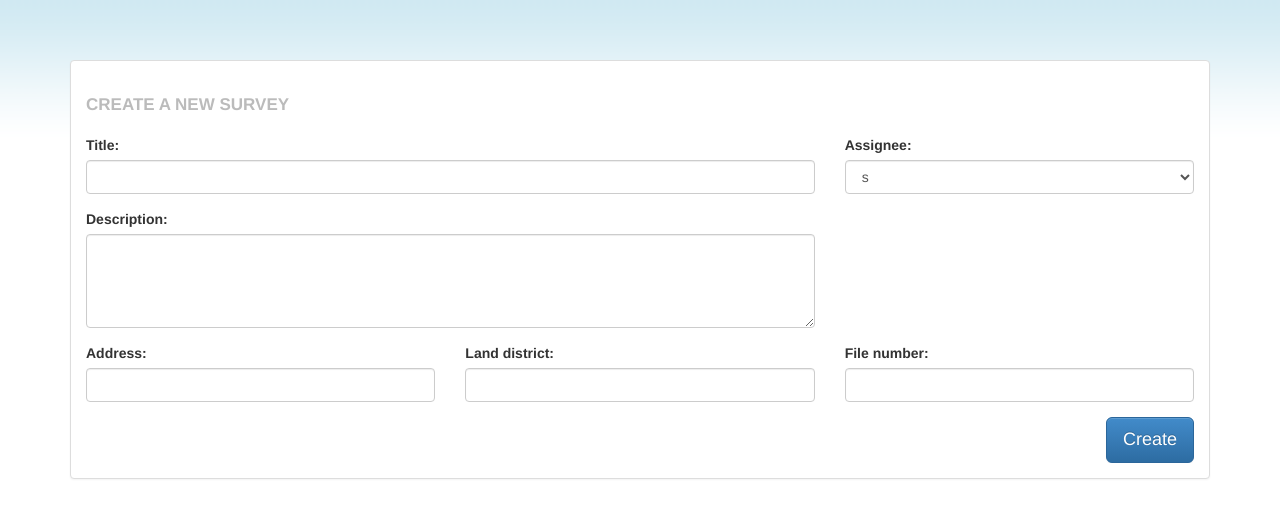
After one commit to bjacklyn/seng422, a Django app: template templates/surveys/create_survey_page.html in a window 1280 px wide. The commit adds this page. Shown: the top 518 px of the page. Run offline with Django 3.2, Linux system fonts and the light colour scheme; data comes from the database, SQL or seed files in the repository; tables that the repository leaves empty hold one stand-in row (values such as "Sample post"); the template is opened without the code that fills it: values that come from a table or form of the project are taken from there, most other values are stand-ins (such as "Sample title", 1, 10 or a date in 2020); parts of the project's set-up code (start-up, migrations or seed data) failed here and were passed over; some libraries are stand-ins or nearby versions.

Commit message:
Created 'Create Survey' page and implemented survey deletion

```diff
--- /dev/null
+++ b/surveys/forms.py
@@ -0,0 +1,23 @@
+from django import forms
+from django.contrib.auth.models import User, Group
+from surveys.models import Survey
+
+class CreateSurveyForm(forms.ModelForm):
+    class Meta:
+        model = Survey
+        fields = ('assignee', 'title', 'description', 'address', 'land_district', 'file_number' # Mandatory fields
+                    )
+        widgets = {
+            'description': forms.Textarea(attrs={'rows':4})
+        }
+
+    def __init__(self, *args, **kwargs):
+        super(CreateSurveyForm, self).__init__(*args, **kwargs)
+
+        # Add form-control class to all fields
+        for field in self.fields:
+            self.fields[field].widget.attrs['class'] = 'form-control'
+
+        # Remove default empty label "------" and only show user's in surveyor group
+        self.fields['assignee'].empty_label = None
+        self.fields['assignee'].queryset = User.objects.filter(groups__name="Surveyor")
--- a/surveys/models.py
+++ b/surveys/models.py
@@ -1,6 +1,33 @@
 from django.db import models
+from django.contrib.auth.models import User
 
 # Create your models here.
 class Survey(models.Model):
-    title = models.CharField(max_length=100)
-    created_date = models.DateTimeField('date created')
+    # Mandatory fields ----------------------------------------------------------------------------
+    creator = models.ForeignKey(User, editable=False, blank=False, related_name='survey_creator')
+    assignee = models.ForeignKey(User, blank=False, related_name='survey_assignee')
+
+    date_created = models.DateTimeField('date created', editable=False, auto_now_add=True)
+
+    title = models.CharField(max_length=100, blank=False)
+    address = models.CharField(max_length=100, blank=False)
+    land_district = models.CharField(max_length=100, blank=False)
+    description = models.CharField(max_length=255, blank=False)
+
+    file_number = models.PositiveIntegerField(blank=False)
+
+    # Plan Title ----------------------------------------------------------------------------
+    SURVEY_CHOICES = (
+        ('U', 'Unanswered'),
+        ('Y', 'Yes'),
+        ('N', 'N/A'),
+    )
+
+    #plan_title_type_of_plan = models.CharField(max_length=1, choices=SURVEY_CHOICES, blank=False, default='U')
+    #plan_title_legal_description = models.CharField(max_length=1, choices=SURVEY_CHOICES)
+    #plan_title_bcgs_no = models.CharField(max_length=1, choices=SURVEY_CHOICES)
+    #plan_title_scale_and_bar = models.CharField(max_length=1, choices=SURVEY_CHOICES)
+    #plan_title_legend = models.CharField(max_length=1, choices=SURVEY_CHOICES)
+    #plan_title_bearing = models.CharField(max_length=1, choices=SURVEY_CHOICES)
+    #plan_title_notation = models.CharField(max_length=1, choices=SURVEY_CHOICES)
+    #plan_title_north_point = models.CharField(max_length=1, choices=SURVEY_CHOICES)
--- /dev/null
+++ b/templates/surveys/create_survey_page.html
@@ -0,0 +1,7 @@
+{% extends "base_site.html" %}
+
+{% block content %}
+
+	{% include "surveys/forms/create_survey_form.html" %}
+
+{% endblock %}
--- /dev/null
+++ b/templates/surveys/forms/create_survey_form.html
@@ -0,0 +1,56 @@
+<div class="panel panel-default" style="margin-top: 60px;">
+  	<div class="panel-body">
+		<form method="post">
+			{% csrf_token %}
+			<h2 style="margin-bottom: 20px; font-weight: 700; color: #bbb; text-transform: uppercase; font-size: 17px;">Create a new survey</h2>
+			{{ form.non_field_errors }}
+
+			<!-- Title, Assignee -->
+			<div class="row form-group">
+				<div class="col-md-8">
+					<span>{{ create_survey_form.title.errors }}</span>
+					{{ create_survey_form.title.label_tag}}
+					{{ create_survey_form.title }}
+				</div>
+				<div class="col-md-4">
+					<span>{{ create_survey_form.assignee.errors }}</span>
+					{{ create_survey_form.assignee.label_tag }}
+					{{ create_survey_form.assignee }}
+				</div>
+			</div>
+
+			<!-- Description -->
+			<div class="row form-group">
+				<div class="col-md-8">
+					<span>{{ create_survey_form.description.errors }}</span>
+					{{ create_survey_form.description.label_tag }}
+					{{ create_survey_form.description }}
+				</div>
+			</div>
+
+			<!-- Address, Land District, File Number -->
+			<div class="row form-group">
+				<div class="col-md-4">
+					<span>{{ create_survey_form.address.errors }}</span>
+					{{ create_survey_form.address.label_tag}}
+					{{ create_survey_form.address }}
+				</div>
+				<div class="col-md-4">
+					<span>{{ create_survey_form.land_district.errors }}</span>
+					{{ create_survey_form.land_district.label_tag }}
+					{{ create_survey_form.land_district }}
+				</div>
+				<div class="col-md-4">
+					<span>{{ create_survey_form.file_number.errors }}</span>
+					{{ create_survey_form.file_number.label_tag }}
+					{{ create_survey_form.file_number }}
+				</div>
+				<div class="clearfix"></div>
+			</div>
+			<div style="overflow: hidden;">
+				<button class="btn btn-lg btn-primary" type="submit" name="signup" style="float:right;">Create</button>
+			</div>
+			<input type="hidden" name="next" value="{{ next }}" />
+		</form>
+	</div>
+</div>
```
Also changed, not shown: surveys/views.py (+38 -14 lines), templates/surveys/surveys_list_page.html (+21 -13 lines), 1 other file.
